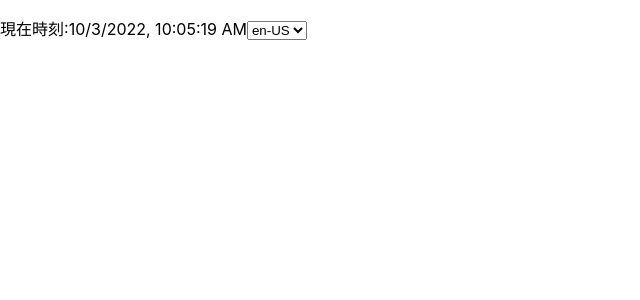
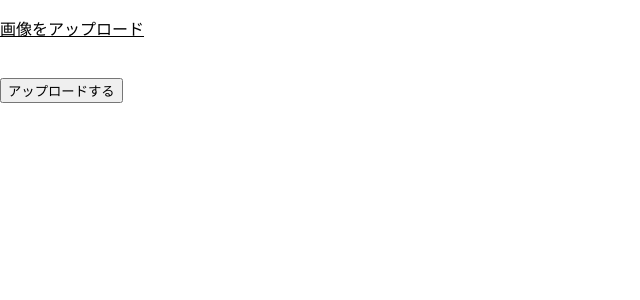
Before and after one commit to ikoba/react-sample, a React (Create React App) app: page / in a window 1280 px wide. Shown: the top 300 px of the page, without its empty margins (0-640 px from the left). Built offline with nearby package versions, Linux system fonts and the light colour scheme.

Commit message:
add ImageUploader module

```diff
--- /dev/null
+++ b/src/components/ImageUploader.tsx
@@ -0,0 +1,62 @@
+import React, { useState, useRef } from 'react'
+
+const sleep = (ms: number) => new Promise((resolve) => setTimeout(resolve, ms))
+
+const UPLOAD_DELAY = 5000
+
+const ImageUploader = () => {
+  // 隠されたinput要素にアクセスするためのref
+  const inputImageRef = useRef<HTMLInputElement | null>(null)
+	// 選択されたファイルデータを保持するref
+  const fileRef = useRef<File | null>(null)
+  const [message, setMessage] = useState<string | null>('')
+
+  // 「画像をアップロード」というテキストがクリックされた時のコールバック
+  const onClickText = () => {
+    if (inputImageRef.current !== null) {
+      // inputのDOMにアクセスして、クリックイベントを発火する
+      inputImageRef.current.click()
+    }
+  }
+
+  // ファイルが選択された後に呼ばれるコールバック
+  const onChangeImage = (e: React.ChangeEvent<HTMLInputElement>) => {
+    const files = e.target.files
+
+    if (files !== null && files.length > 0) {
+      // fileRef.currentに値を保存する。
+      // fileRef.currentが変化しても再描画は発生しない
+      fileRef.current = files[0]
+    }
+  }
+  // アップロードボタンがクリックされた時に呼ばれるコールバック
+  const onClickUpload = async () => {
+    if (fileRef.current !== null) {
+      // 通常はここでAPIを呼んで、ファイルをサーバーにアップロードする
+      // ここでは擬似的に一定時間待つ
+      await sleep(UPLOAD_DELAY)
+      // アップロードが成功した旨を表示するために、メッセージを書き換える
+      setMessage(`${fileRef.current.name} has been successfully uploaded`)
+    }
+  }
+
+  return (
+    <div>
+      <p style={{ textDecoration: 'underline' }} onClick={onClickText}>
+        画像をアップロード
+      </p>
+      <input
+        ref={inputImageRef}
+        type="file"
+        accept="image/*"
+        onChange={onChangeImage}
+        style={{ visibility: 'hidden' }}
+      />
+      <br />
+      <button onClick={onClickUpload}>アップロードする</button>
+			{message !== null && <p>{message}</p>}
+		</div>
+  )
+}
+
+export default ImageUploader
--- a/src/index.tsx
+++ b/src/index.tsx
@@ -9,7 +9,8 @@
 // import Parent from './components/Parent';
 // import Parent from './components/UseStateSample';
 // import UseMemoSample from './components/UseMemoSample';
-import Clock from './components/Clock';
+// import Clock from './components/Clock';
+import ImageUploader from './components/ImageUploader';
 import reportWebVitals from './reportWebVitals';
 
 const root = ReactDOM.createRoot(
@@ -17,7 +18,7 @@
 );
 root.render(
   <React.StrictMode>
-    <Clock />
+    <ImageUploader />
   </React.StrictMode>
 );
 
```
